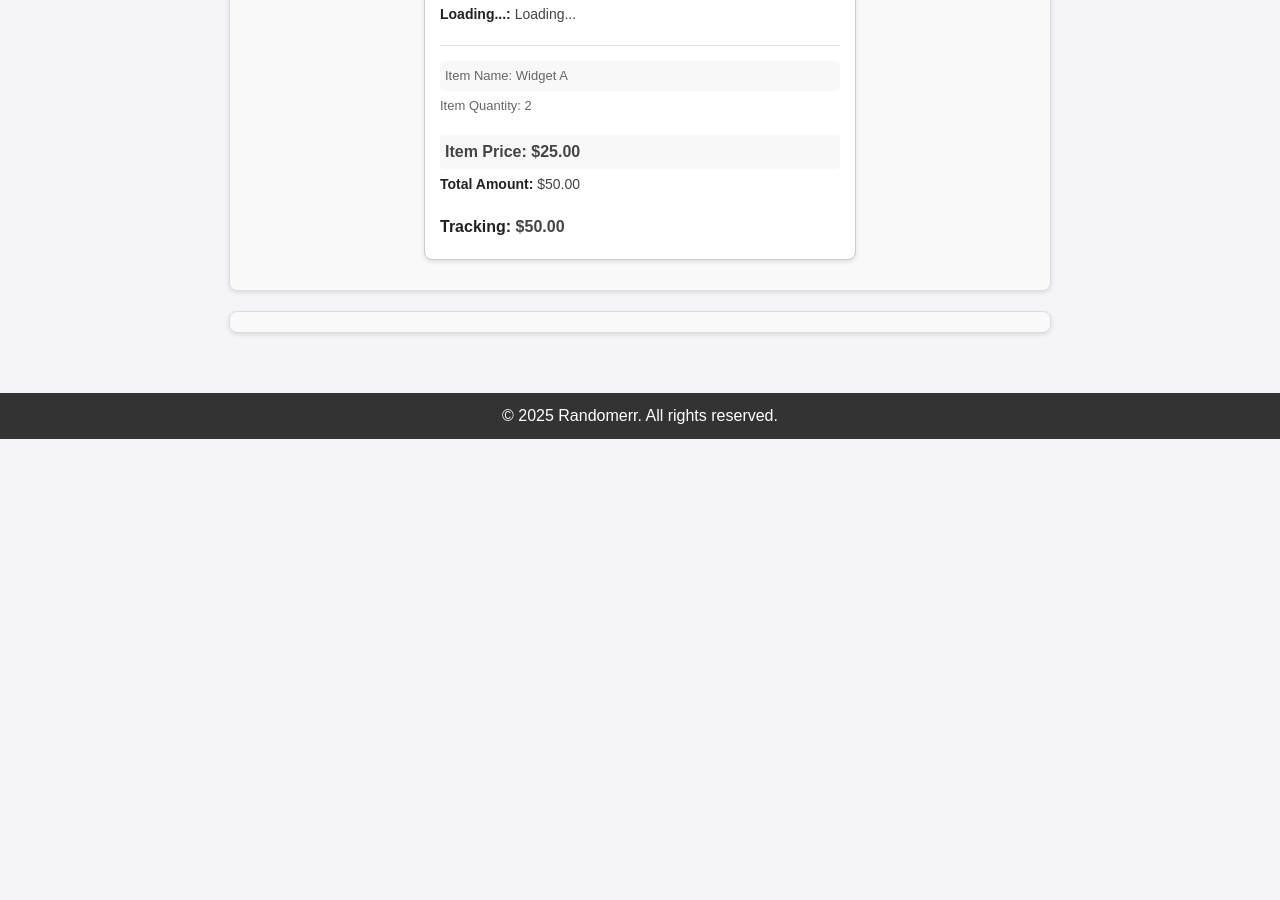
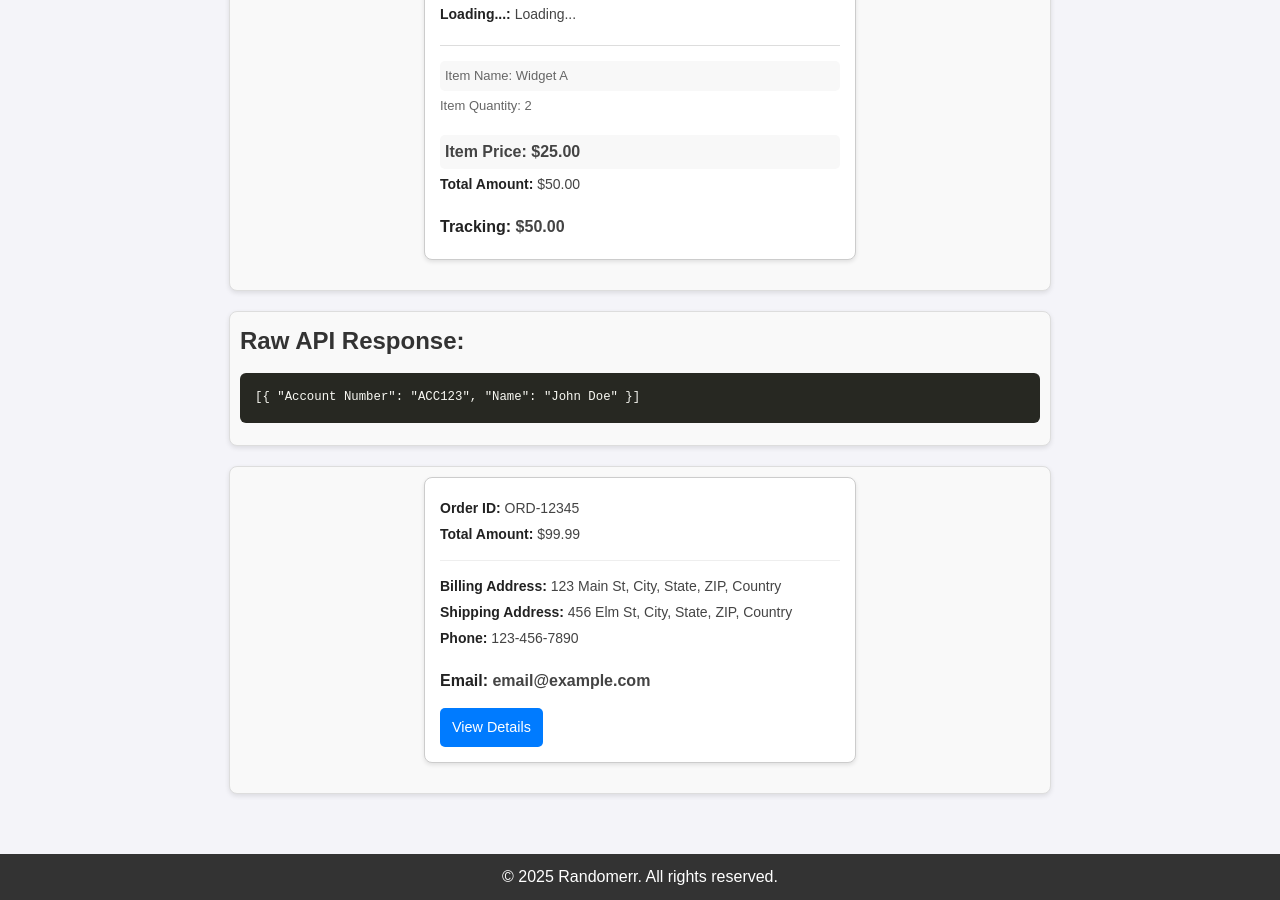
Before and after one commit to m-cochran/Randomerr, a Jekyll site: the page built from pagetest.md, in a window 1280 px wide and 900 px high, scrolled down 766 px. Built offline with Jekyll 4.4.1, drawn with Linux system fonts in a browser that asks for light colours; before the commit the page ends 1205 px from its top, so only the background shows below that.

Commit message:
Update pagetest.md

```diff
--- a/pagetest.md
+++ b/pagetest.md
@@ -36,7 +36,24 @@ permalink: /pro/
 </div>
 
 
-<div id="raw-response-container"></div>
+<div id="raw-response-container">
+  <h3>Raw API Response:</h3>
+  <pre>[{ "Account Number": "ACC123", "Name": "John Doe" }]</pre>
+</div>
+
+<div id="results-container">
+  <div class="result-card">
+    <p><strong>Order ID:</strong> ORD-12345</p>
+    <p><strong>Total Amount:</strong> $99.99</p>
+    <hr>
+    <p><strong>Billing Address:</strong> 123 Main St, City, State, ZIP, Country</p>
+    <p><strong>Shipping Address:</strong> 456 Elm St, City, State, ZIP, Country</p>
+    <p><strong>Phone:</strong> 123-456-7890</p>
+    <p><strong>Email:</strong> email@example.com</p>
+    <a href="#">View Details</a>
+  </div>
+</div>
+
 
 
 
```
